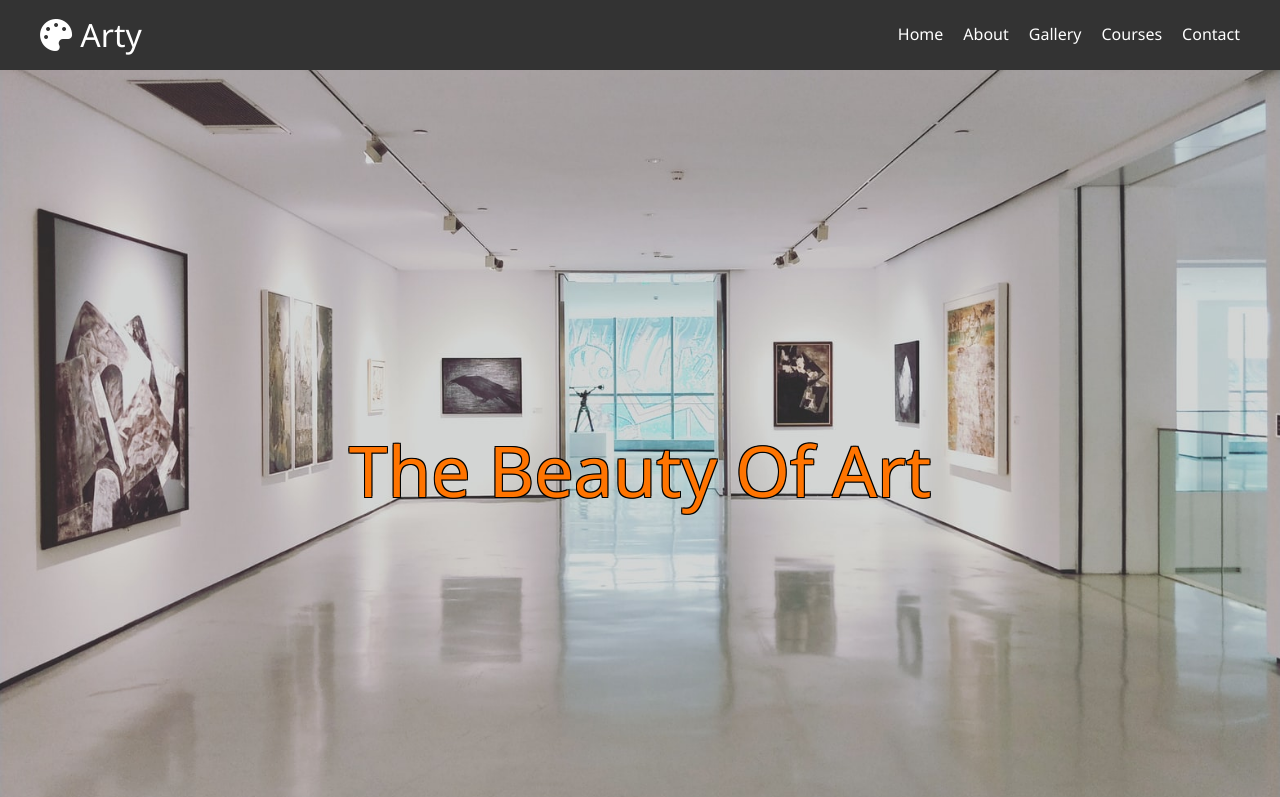
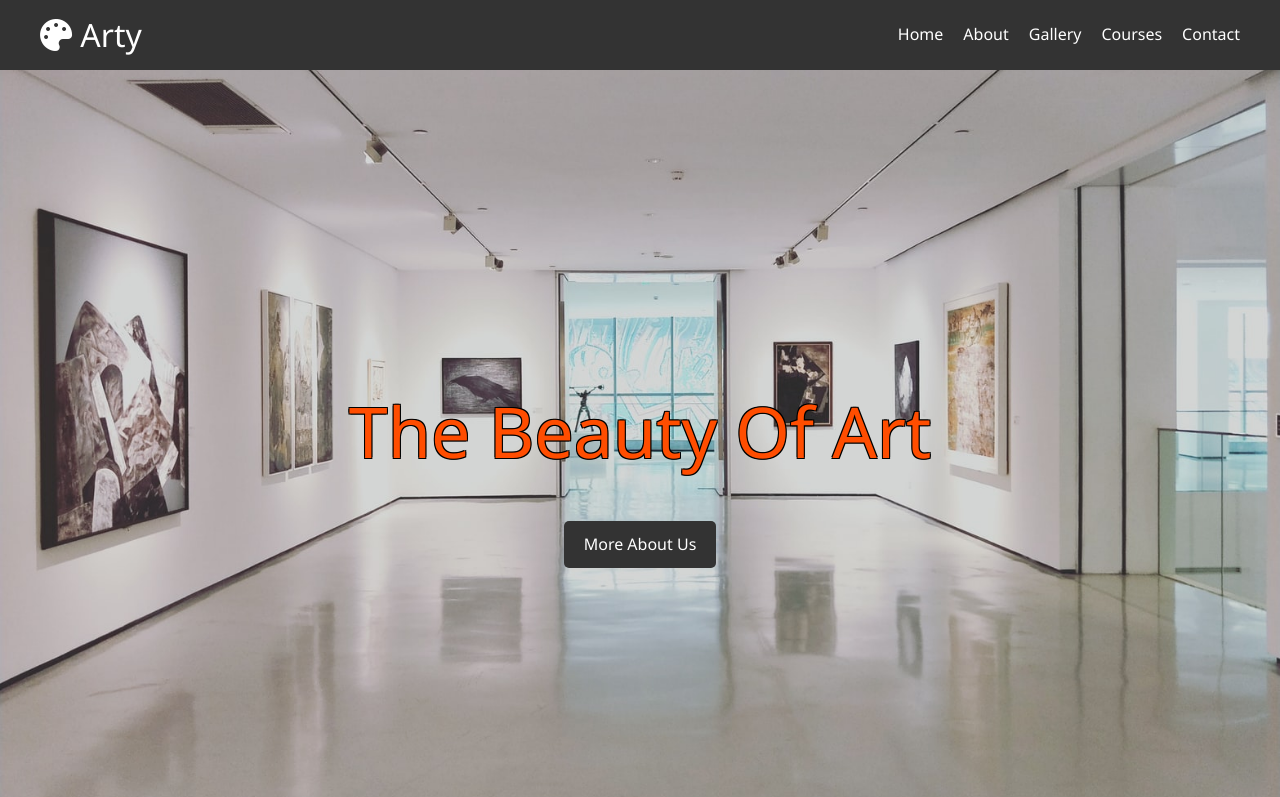
Before and after one commit to leandrofahur/modern-css-and-html, a plain HTML site: page sandbox/artgallery/views/index.html in a window 1280 px wide. Shown: the top 797 px of the page. Drawn offline with Linux system fonts and the light colour scheme.

Commit message:
added some utilities

```diff
--- a/sandbox/artgallery/css/utilities.css
+++ b/sandbox/artgallery/css/utilities.css
@@ -1,6 +1,6 @@
 /* Text colors */
 .txt-primary {
-  color: #ff7400;
+  color: #ff4d00;
 }
 
 .txt-dark {
@@ -11,13 +11,9 @@
   color: #f4f4f4;
 }
 
-.txt-secondary {
-  color: #ff4d00;
-}
-
 /* Background */
 .bg-primary {
-  color: #ff7400;
+  color: #ff4d00;
 }
 
 .bg-dark {
@@ -28,17 +24,13 @@
   color: #f4f4f4;
 }
 
-.bg-secondary {
-  color: #ff4d00;
-}
-
 /* Stroke */
 .stroke-primary {
   text-shadow:
-   -1px -1px 0 #ff7400,
-    1px -1px 0 #ff7400,
-    -1px 1px 0 #ff7400,
-     1px 1px 0 #ff7400;
+   -1px -1px 0 #ff4d00,
+    1px -1px 0 #ff4d00,
+    -1px 1px 0 #ff4d00,
+     1px 1px 0 #ff4d00;
 }
 
 .stroke-dark {
@@ -82,6 +74,32 @@
   margin-top: 30px;
 }
 
+/* Buttons */
+.btn {
+  display: inline-block;
+  color: #fff;
+  padding: 10px 20px;
+  border: none;
+  border-radius: 5px;
+  cursor: pointer;
+}
+
+.btn:hover {
+  opacity: 0.7;
+}
+
+.btn-primary {
+  background-color: #ff4d00;
+}
+
+.btn-dark {
+  background-color: #333;
+}
+
+.btn-light {
+  background-color: #fff;
+}
+
 /* Flex-column */
 .flex-items {
   display: flex;
@@ -103,6 +121,6 @@
   padding: 25px;
 }
 
-.flex-items p{
+.flex-items p {
   text-align: justify;
 }
--- a/sandbox/artgallery/views/index.html
+++ b/sandbox/artgallery/views/index.html
@@ -27,6 +27,7 @@
     </div>
     <div class="cover">
       <h1 class="stroke-dark txt-primary">The Beauty Of Art</h1>
+      <a href="#about" class="btn btn-dark my-3">More About Us</a>
     </div>
   </header>
 
@@ -51,6 +52,9 @@
         </div>
       </div>
     </section>
+
+    <!-- About -->
+
   </main>
 
   <!-- <footer class="footer">
```
